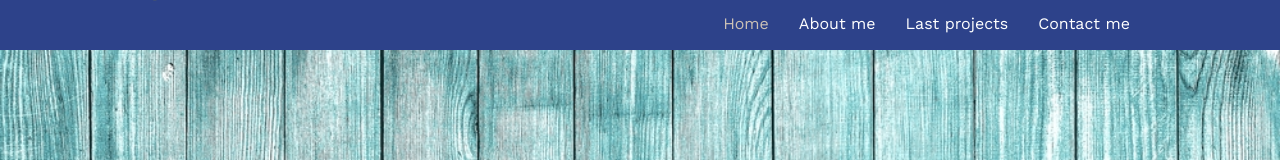
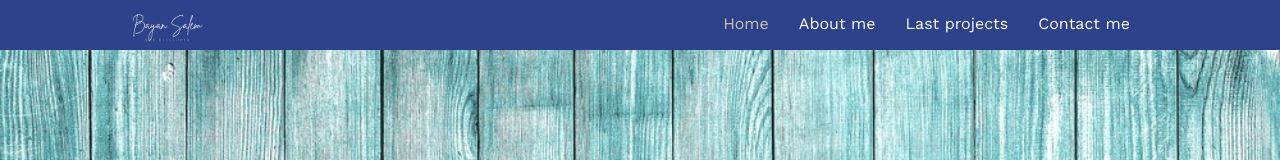
Before and after one commit to bayanBinTahin/bayanSalem, a website: page index.html in a window 1280 px wide. Shown: the top 160 px of the page. Drawn offline with nearby package versions, Linux system fonts and the light colour scheme; the site is published under a folder, as on GitHub Pages, so addresses that start at the root find nothing.

Commit message:
header-logo

```diff
--- a/index.html
+++ b/index.html
@@ -29,7 +29,7 @@
         <div class="header">
             <div class="container">
                 <div class="logo">
-                    <img src="/images/header-logo.png" alt="logo">
+                    <img src="images/header-logo.png" alt="logo">
                 </div>
                 <div class="web-tabs">
 
```
